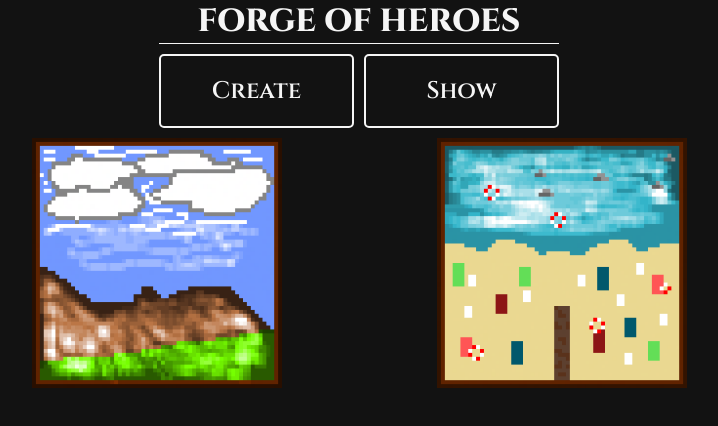
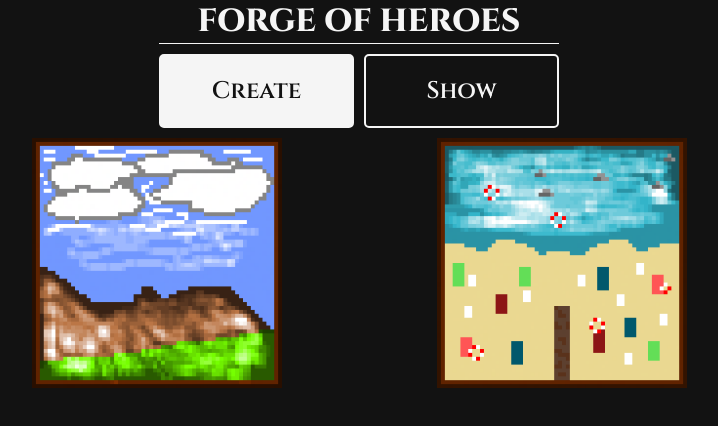
Before and after one commit to Espadv69/Character-Creator, a React (Vite) app: page / in a window 1280 px wide. In both pictures the pointer is over the button "Create". Shown: the top 426 px of the page, without its empty margins (281-999 px from the left). Built offline with nearby package versions, Linux system fonts and the light colour scheme; a web font is replaced by a local one.

Commit message:
style: add transition effects and hover styles for menu buttons

```diff
--- a/src/components/css/Menu.css
+++ b/src/components/css/Menu.css
@@ -36,6 +36,14 @@
 
   color: whitesmoke;
   background: transparent;
+
+  transition: all .3s ease;
+}
+
+.button-menu:active,
+.button-menu:hover {
+  color: #121212;
+  background: whitesmoke;
 }
 
 .images-menu {
```
